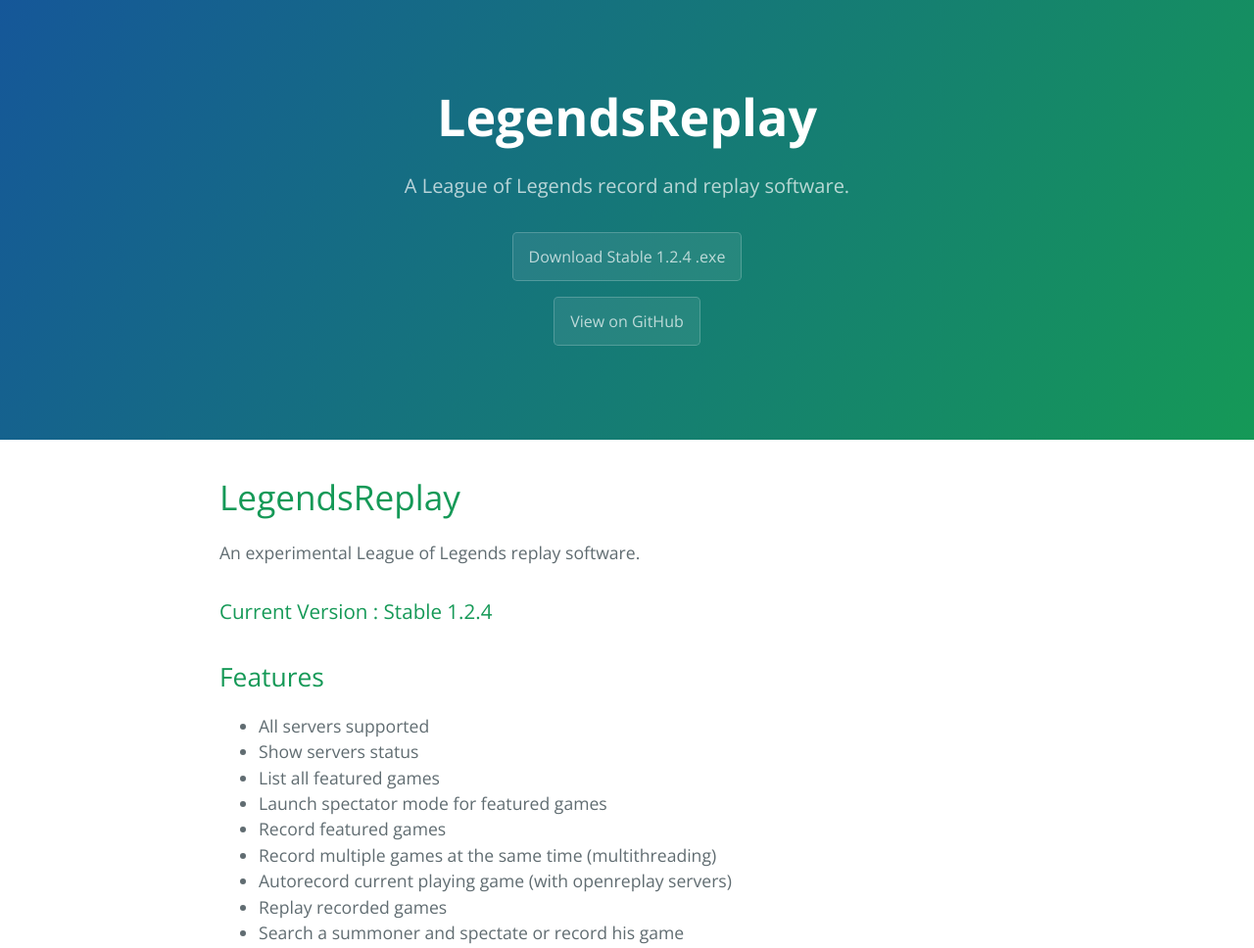
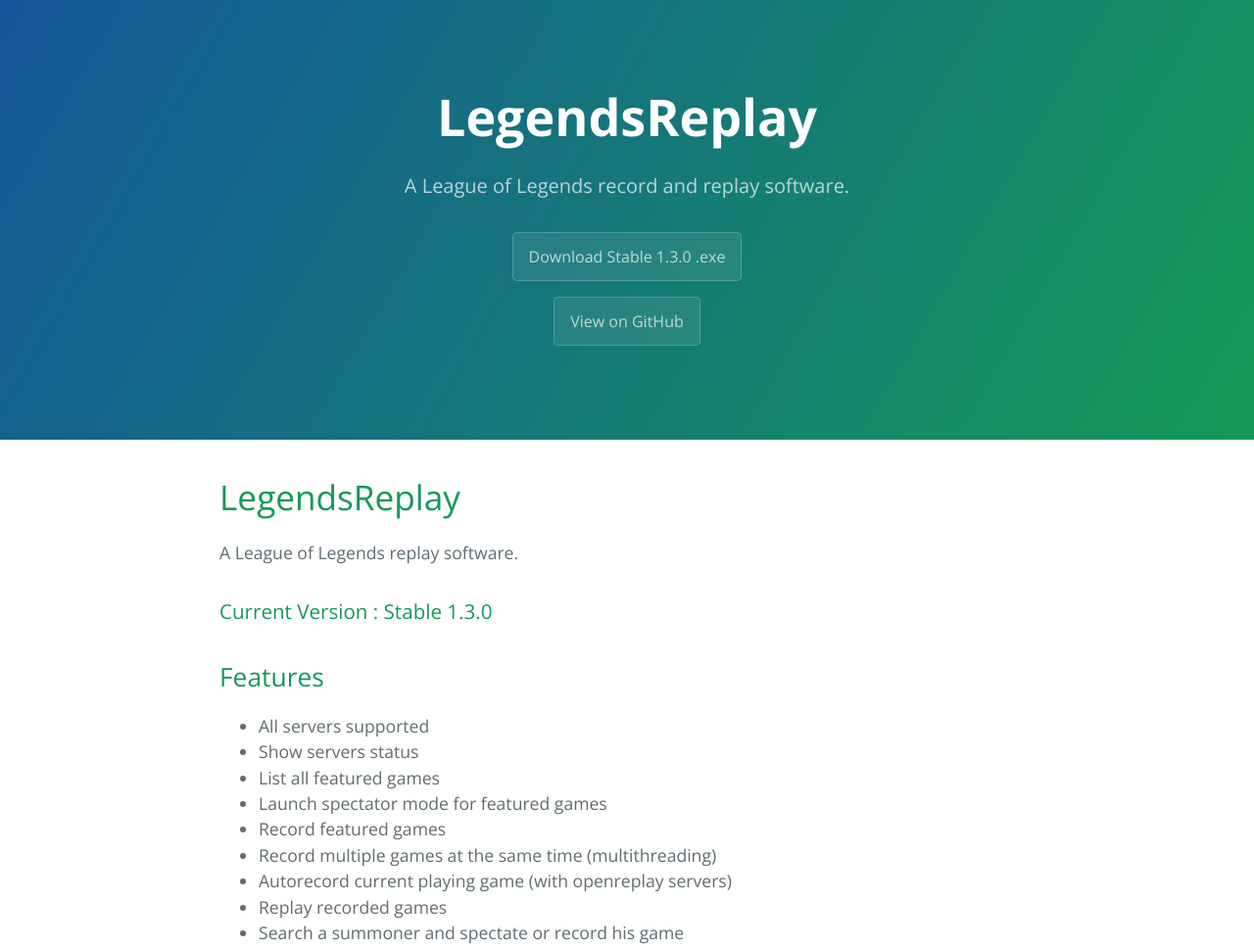
Before and after one commit to Aztorius/legendsreplay, a plain HTML site: page index.html in a window 1280 px wide. Shown: the top 968 px of the page at 98% size. Drawn offline with nearby package versions, Linux system fonts and the light colour scheme.

Commit message:
Update index.html

```diff
--- a/index.html
+++ b/index.html
@@ -13,7 +13,7 @@
     <section class="page-header">
       <h1 class="project-name">LegendsReplay</h1>
       <h2 class="project-tagline">A League of Legends record and replay software.</h2>
-      <a href="https://github.com/Aztorius/legendsreplay/releases/download/v1.2.4/LegendsReplay-setup-1.2.4.exe" class="btn">Download Stable 1.2.4 .exe</a>
+      <a href="https://github.com/Aztorius/legendsreplay/releases/download/v1.3.0/LegendsReplay-setup-1.3.0.exe" class="btn">Download Stable 1.3.0 .exe</a>
       </br><a href="https://github.com/Aztorius/legendsreplay" class="btn">View on GitHub</a>
     </section>
 
@@ -21,10 +21,10 @@
       <h1>
 <a id="openreplay" class="anchor" href="#openreplay" aria-hidden="true"><span aria-hidden="true" class="octicon octicon-link"></span></a>LegendsReplay</h1>
 
-<p>An experimental League of Legends replay software.</p>
+<p>A League of Legends replay software.</p>
 
 <h3>
-<a id="current-version--alpha-084" class="anchor" href="#current-version--alpha-084" aria-hidden="true"><span aria-hidden="true" class="octicon octicon-link"></span></a>Current Version : Stable 1.2.4</h3>
+<a id="current-version--alpha-084" class="anchor" href="#current-version--alpha-084" aria-hidden="true"><span aria-hidden="true" class="octicon octicon-link"></span></a>Current Version : Stable 1.3.0</h3>
 
 <h2>
 <a id="features" class="anchor" href="#features" aria-hidden="true"><span aria-hidden="true" class="octicon octicon-link"></span></a>Features</h2>
```
